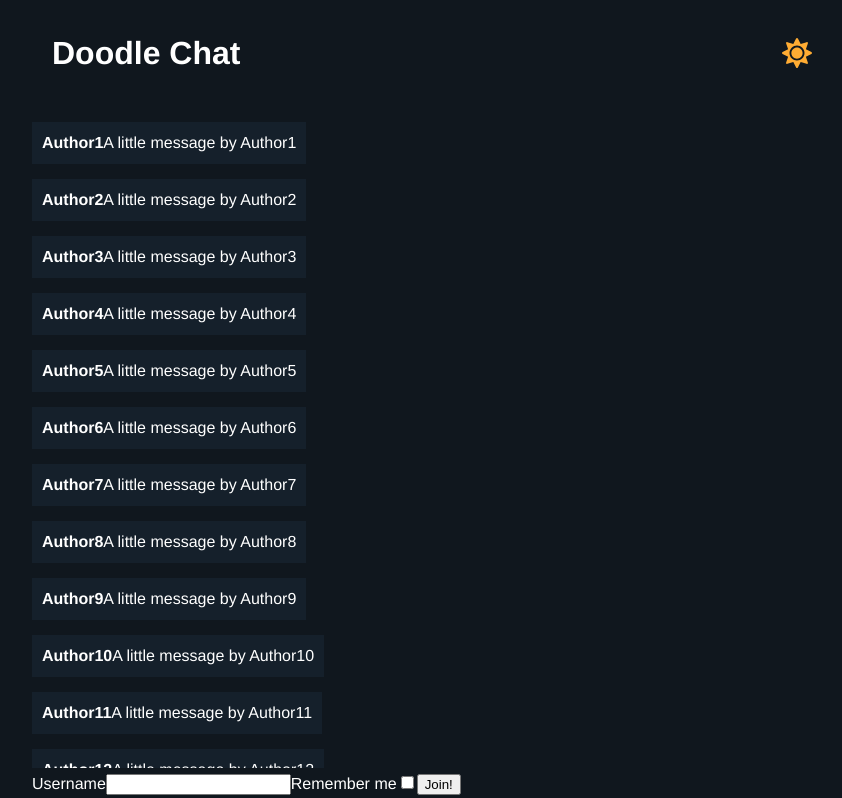
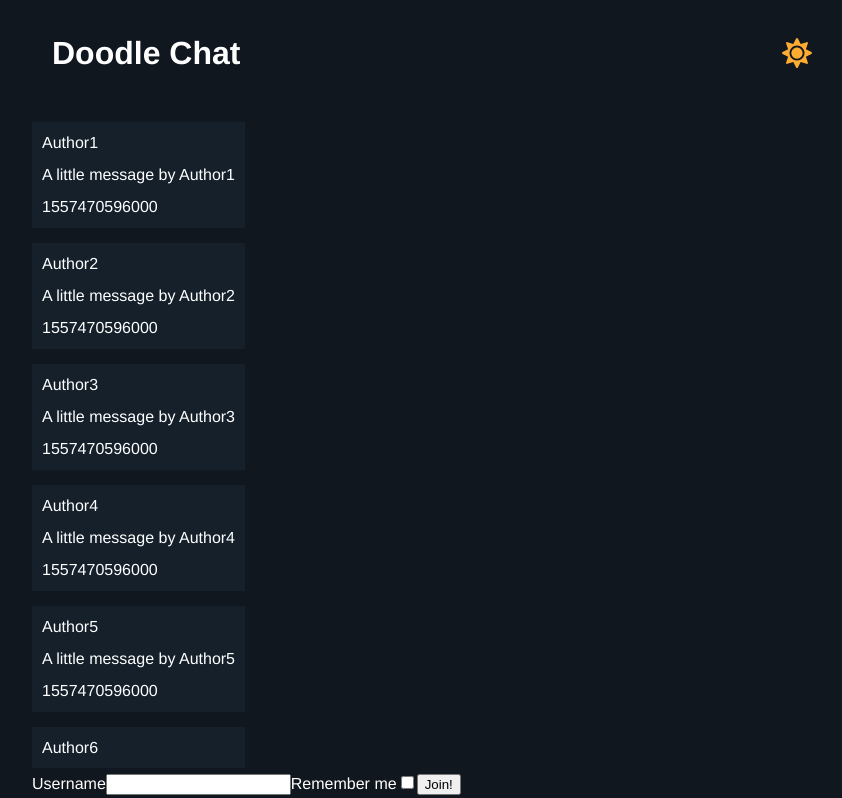
Before and after one commit to robinmetral/yaca, a React (Create React App) app: page / in a window 1280 px wide. Shown: the top 798 px of the page, without its empty margins (208-1050 px from the left). Built offline with nearby package versions, Linux system fonts and the light colour scheme; a web font is replaced by a local one.

Commit message:
Render timestamp on Message

```diff
--- a/src/components/Message.js
+++ b/src/components/Message.js
@@ -1,12 +1,12 @@
 import React from "react";
 import styled from "styled-components";
 
-const StyledMessage = styled.div`
+const Container = styled.div`
   display: flex;
   margin: 1.5rem 0;
 `;
 
-const Div = styled.div`
+const Box = styled.div`
   background: ${({ theme }) => theme.box};
   max-width: 30rem;
   padding: 0.5rem 1rem;
@@ -14,12 +14,15 @@ const Div = styled.div`
 `;
 
 const Message = ({ message, author }) => (
-  <StyledMessage>
-    <Div own={message.author === author ? true : false}>
-      <strong>{message.author}</strong>
+  <Container>
+    <Box own={message.author === author ? true : false}>
+      {message.author}
+      <br />
       {message.message}
-    </Div>
-  </StyledMessage>
+      <br />
+      {message.timestamp}
+    </Box>
+  </Container>
 );
 
 export default Message;
```
